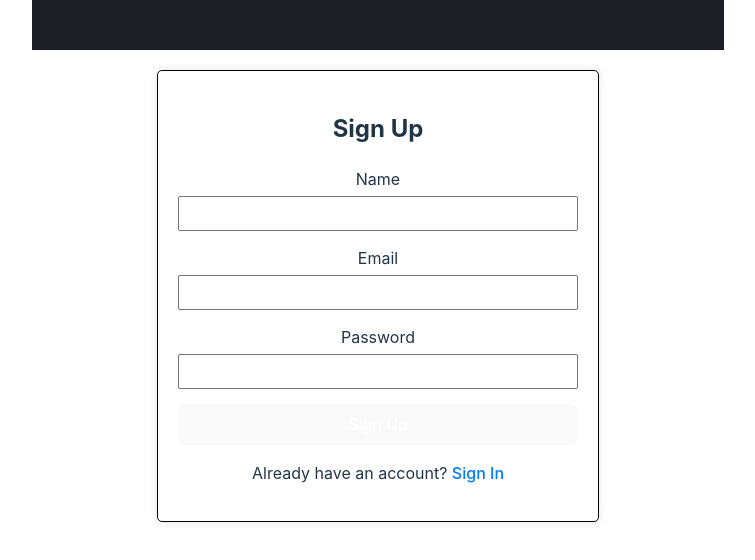
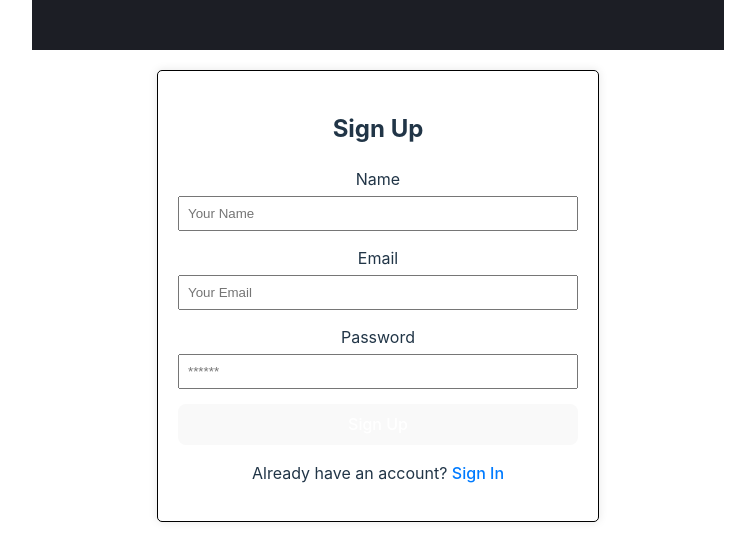
Before and after one commit to Santy520/Get-LITerary, a React (Vite) app in the folder client/: page /Signup in a window 1280 px wide. Shown: the part 200-760 px from the top of the page, without its empty margins (262-1017 px from the left). Built offline with nearby package versions, Linux system fonts and the light colour scheme.

Commit message:
udpated signup.jsx for Auth

```diff
--- a/client/package.json
+++ b/client/package.json
@@ -11,7 +11,8 @@
   },
   "dependencies": {
     "@apollo/client": "^3.10.4",
-    "jwt-decode": "^4.0.0",
+    "graphql": "^16.8.1",
+    "jwt-decode": "^3.1.2",
     "prop-types": "^15.8.1",
     "react": "^18.2.0",
     "react-dom": "^18.2.0",
--- a/client/src/pages/Signup.jsx
+++ b/client/src/pages/Signup.jsx
@@ -1,24 +1,92 @@
 import { Link } from 'react-router-dom';
+import { useState } from 'react';
 
-function Signup() {
+import { useMutation } from '@apollo/client';
+import { ADD_USER } from '../utils/mutations';
+
+import Auth from '../utils/auth';
+
+const Signup = () => {
+    const [formState, setFormState] = useState({
+        name: '',
+        email: '',
+        password: '',
+      });
+
+      const [addUser, { error, data }] = useMutation(ADD_USER);
+
+      const handleChange = (event) => {
+        const { name, value } = event.target;
+
+        setFormState({
+          ...formState,
+          [name]: value,
+        });
+      };
+
+      const handleFormSubmit = async (event) => {
+        event.preventDefault();
+        console.log(formState);
+
+        try {
+          const { data } = await addUser({
+            variables: { ...formState },
+          });
+
+          Auth.login(data.addUser.token);
+        } catch (e) {
+          console.error(e);
+        }
+      };
+
+
     return (
         <div className="auth-container">
             <h2>Sign Up</h2>
-            <form>
+
+            {data ? (
+              <p>
+                Success! You may now head{' '}
+                <Link to="/">back to the homepage.</Link>
+              </p>
+            ) : (
+
+            <form onSubmit={handleFormSubmit}>
                 <div className="form-group">
                     <label htmlFor="name">Name</label>
-                    <input type="text" id="name" name="name" required />
+                    <input type="text" id="name"
+                    placeholder="Your Name"
+                    name="name"
+                    value={formState.name}
+                    onChange={handleChange}
+                    required />
                 </div>
                 <div className="form-group">
                     <label htmlFor="email">Email</label>
-                    <input type="email" id="email" name="email" required />
+                    <input type="email" id="email" name="email"
+                    placeholder="Your Email"
+                    value={formState.email}
+                    onChange={handleChange}
+                    required />
                 </div>
                 <div className="form-group">
                     <label htmlFor="password">Password</label>
-                    <input type="password" id="password" name="password" required />
+                    <input type="password" id="password"
+                    name="password"
+                    placeholder="******"
+                    value={formState.password}
+                    onChange={handleChange}
+                    required />
                 </div>
                 <button type="submit">Sign Up</button>
             </form>
+            )}
+
+            {error && (
+              <div className="my-3 p-3 bg-danger text-white">
+                {error.message}
+              </div>
+            )}
             <p>
                 Already have an account? <Link to="/login">Sign In</Link>
             </p>
```
Also changed, not shown: 1 other file (tests, documents, lock files or other folders).
